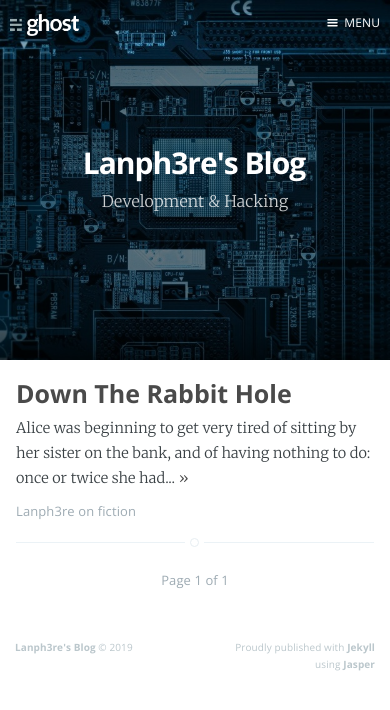
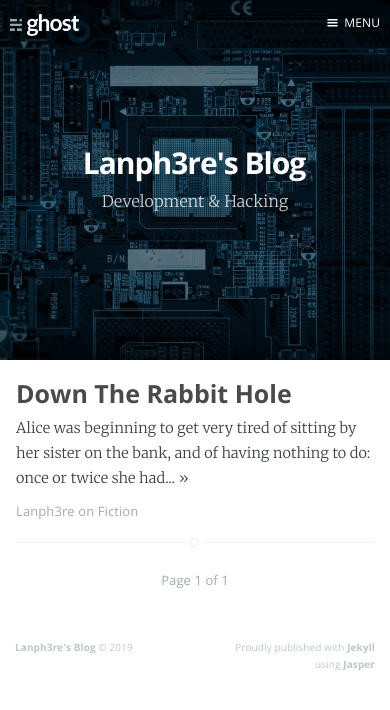
Before and after one commit to Lanph3re/lanph3re.github.io, a Jekyll site: the page built from index.html, in a window 390 px wide. Shown: the top 710 px of the page. Built offline with Jekyll 4.4.1, drawn with Linux system fonts in a browser that asks for light colours; nearby versions of some CDN libraries; the list of posts is cut into pages by our own code.

Commit message:
Edit: edit blog 19-02-19 21:07

```diff
--- a/_includes/loop.html
+++ b/_includes/loop.html
@@ -38,9 +38,9 @@
                 on
                 {% for tag in post.tags %}
                     {% if forloop.index == post.tags.size %}
-                       <a href='{{ site.baseurl }}tag/{{ tag }}'>{{ tag }}</a>
+                       <a href='{{ site.baseurl }}tag/{{ tag }}'>{{ tag | capitalize }}</a>
                     {% else %}
-                       <a href='{{ site.baseurl }}tag/{{ tag }}'>{{ tag }}</a>,
+                       <a href='{{ site.baseurl }}tag/{{ tag }}'>{{ tag | capitalize }}</a>,
                     {% endif %}
                 {% endfor %}
             {% endif %}
--- a/assets/css/screen.css
+++ b/assets/css/screen.css
@@ -596,6 +596,7 @@
 
 .dark-background {
     position: absolute;
+    top: 0;
     width: 100%;
     height: 100vh;
     background: rgba(0, 0, 0, 0.5);
@@ -1779,6 +1780,10 @@
         padding: 15% 0;
     }
 
+    .dark-background {
+        height: 60vh;
+    }
+
     .scroll-down,
     .home-template .main-header:after { display: none; }
 
@@ -1932,6 +1937,10 @@
         max-height: 20vh;
         min-height: 160px;
         padding: 10% 0;
+    }
+
+    .dark-background {
+        height: 40vh;
     }
 
     .main-nav {
```
